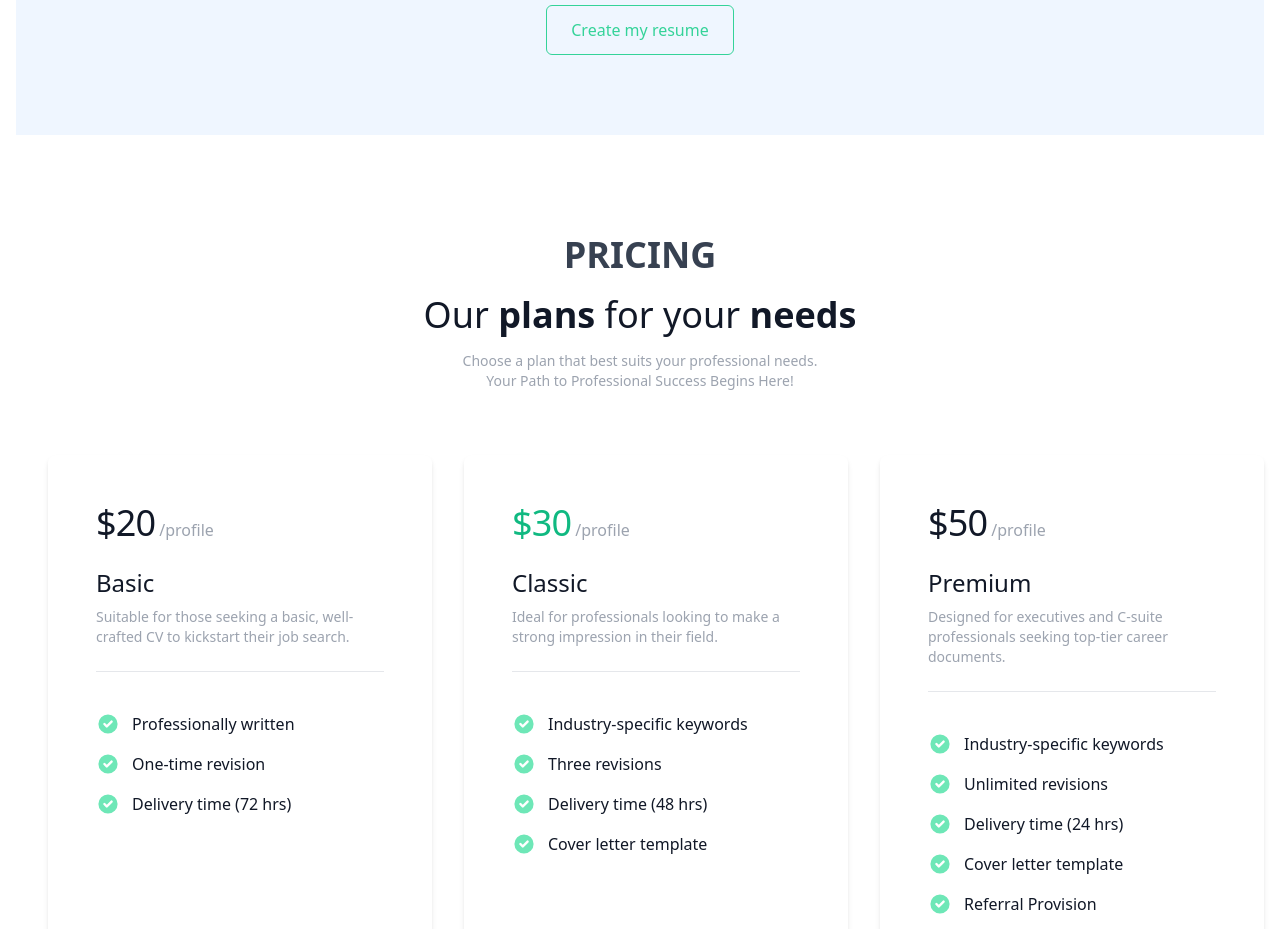
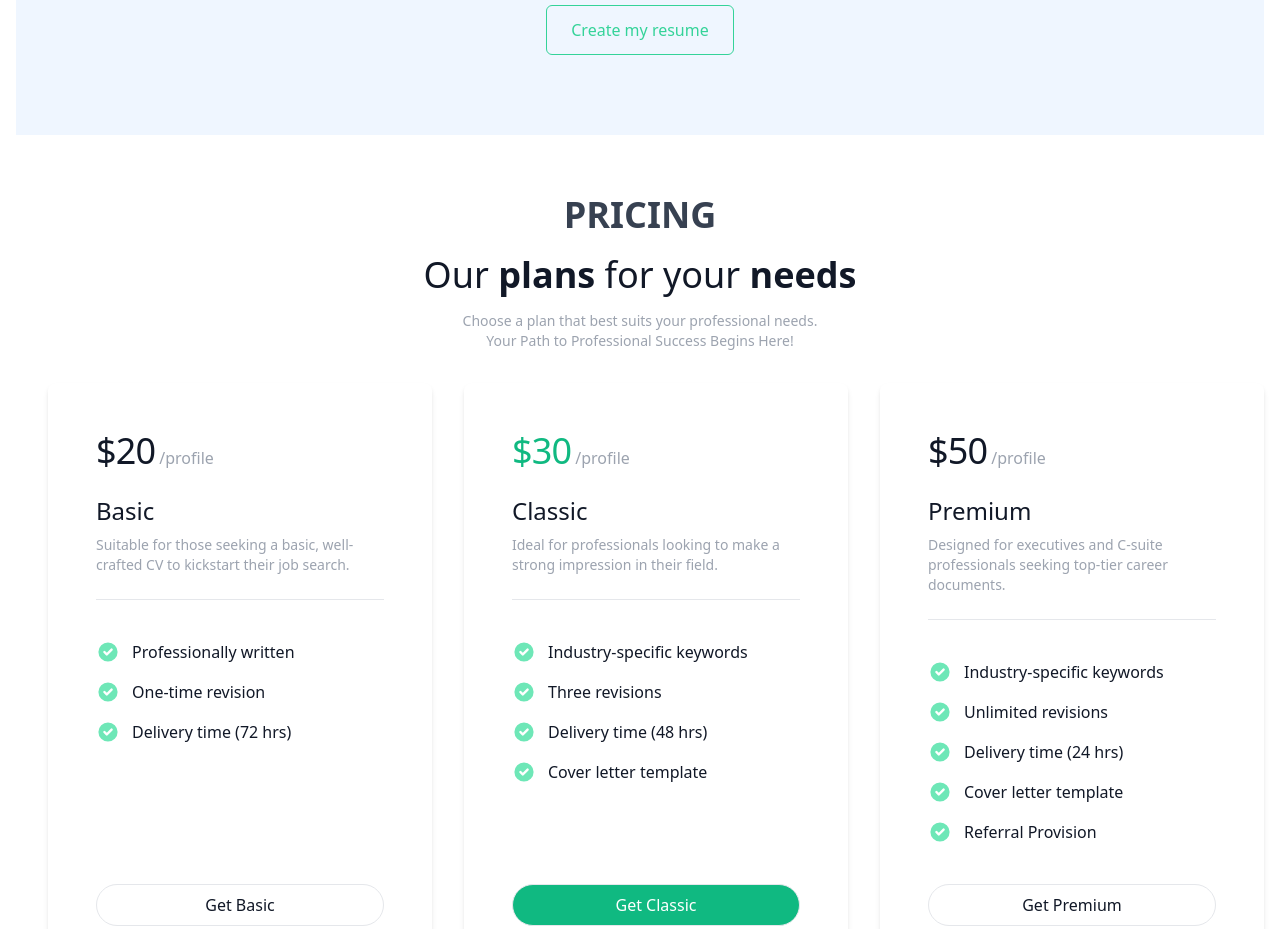
Before and after one commit to xeidan/resume-builder, a website: page index.html in a window 1280 px wide. Shown: the part 2600-3529 px from the top of the page. Drawn offline with nearby package versions, Linux system fonts and the light colour scheme.

Commit message:
Update index.html
Renamed title of site and reduced pricing padding

```diff
--- a/index.html
+++ b/index.html
@@ -10,7 +10,7 @@
 	<meta property="og:image" content="https://cdn.devdojo.com/images/march2021/green-dashboard.jpg">
 	<meta property="og:url" content="https://metaresumebuilder.xyz/">
 
-    <title>Document</title>
+    <title>Meta Resume Builder</title>
     <link href="https://cdn.jsdelivr.net/npm/tailwindcss@2.2.15/dist/tailwind.min.css" rel="stylesheet">
     <link rel="stylesheet" href="styles.css">
 
@@ -339,7 +339,7 @@
     </section>
 
 
-    <section id="pricing" class="py-20">
+    <section id="pricing" class="py-10">
         <div class="text-center">
             <h1 class="text-4xl font-bold text-center pb-5 pt-5 text-gray-700">PRICING</h1>
             <h1 class="mb-4 text-2xl font-normal md:text-3xl lg:text-4xl">
@@ -355,7 +355,7 @@
 
     <!-- Plans -->
     <div
-         class="flex flex-col items-center justify-center mt-16 space-y-8 lg:flex-row lg:items-stretch lg:space-x-8 lg:space-y-0"
+         class="flex flex-col items-center justify-center mt-8 space-y-8 lg:flex-row lg:items-stretch lg:space-x-8 lg:space-y-0"
          >
       <template x-for="(plan, i) in plans" x-key="i">
         <section class="flex flex-col w-full max-w-sm p-12 space-y-6 bg-white rounded-lg shadow-md">
```
